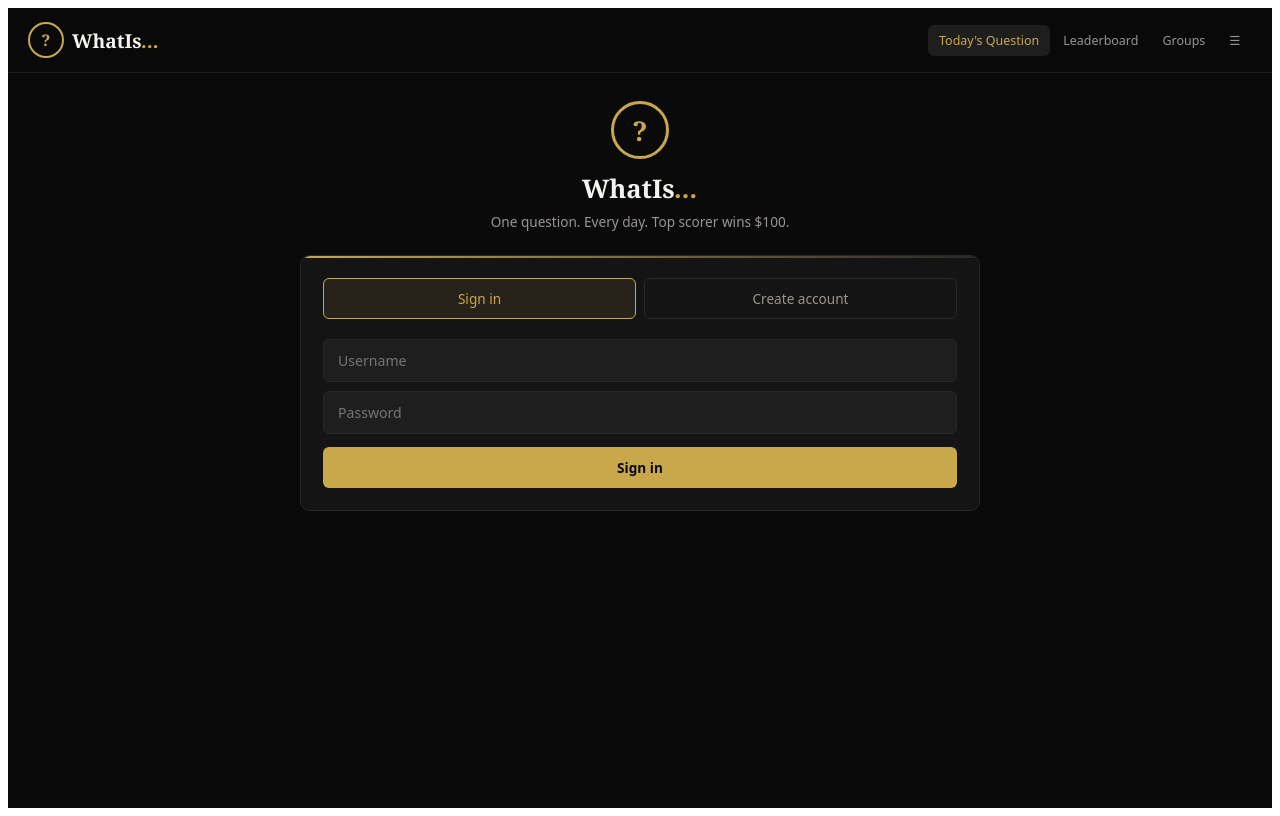
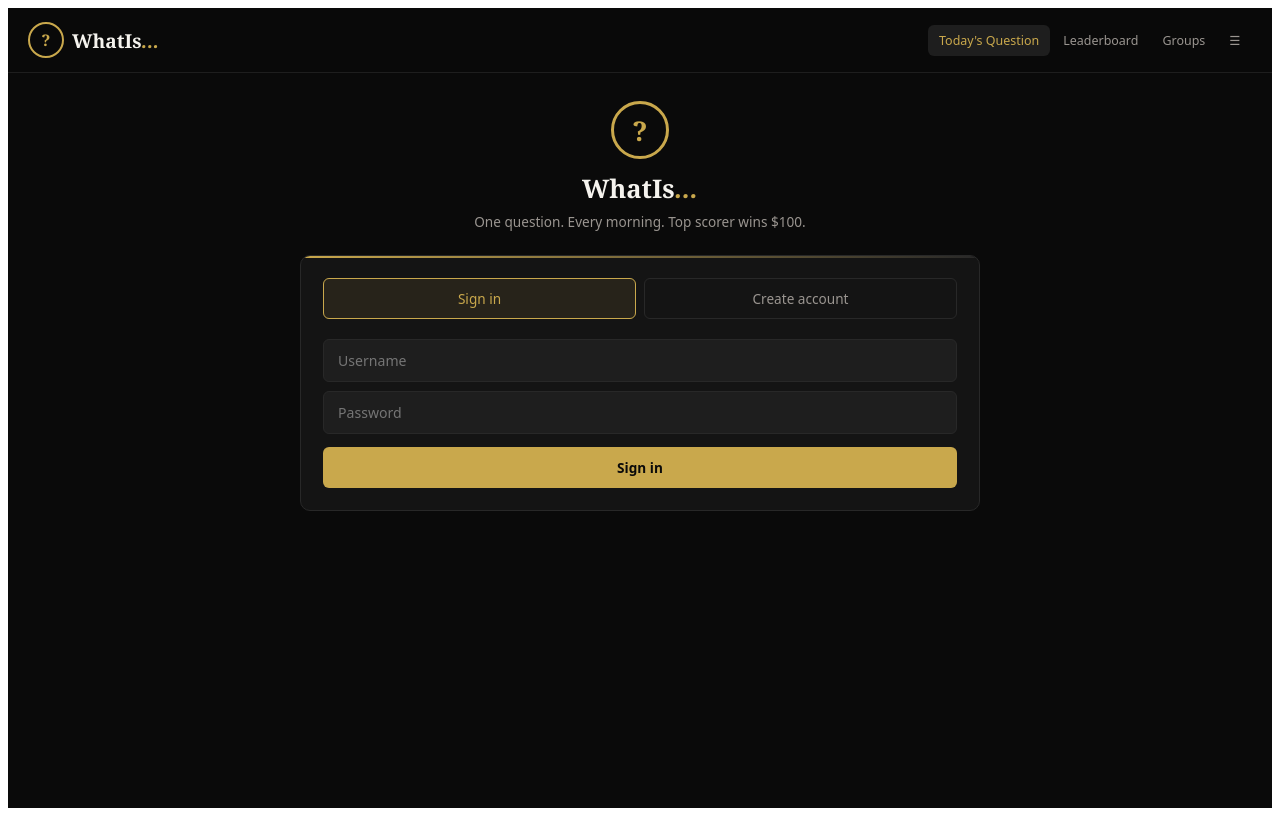
Before and after one commit to whatisdailytrivia-spec/whatisdailytrivia, a React (Create React App) app: page / in a window 1280 px wide. Built offline with nearby package versions, Linux system fonts and the light colour scheme; no server answers.

Commit message:
Add files via upload

```diff
--- a/src/app.jsx
+++ b/src/app.jsx
@@ -445,7 +445,7 @@ function PlayTab({ user, setUser, users, saveUsers, question, submissions, setSu
       <div style={{ textAlign: "center", marginBottom: 24 }}>
         <div style={{ ...s.icon, width: 52, height: 52, fontSize: "1.7rem", margin: "0 auto 12px", borderWidth: 3 }}>?</div>
         <div style={{ fontFamily: SERIF, fontSize: "1.6rem", fontWeight: 700, marginBottom: 6 }}>WhatIs<span style={{ color: GOLD, fontStyle: "italic" }}>...</span></div>
-        <div style={{ color: TEXT_SEC, fontSize: "0.85rem" }}>One question. Every day. Top scorer wins $100.</div>
+        <div style={{ color: TEXT_SEC, fontSize: "0.85rem" }}>One question. Every morning. Top scorer wins $100.</div>
       </div>
       <div style={s.card}>
         <div style={s.accent} />
```
